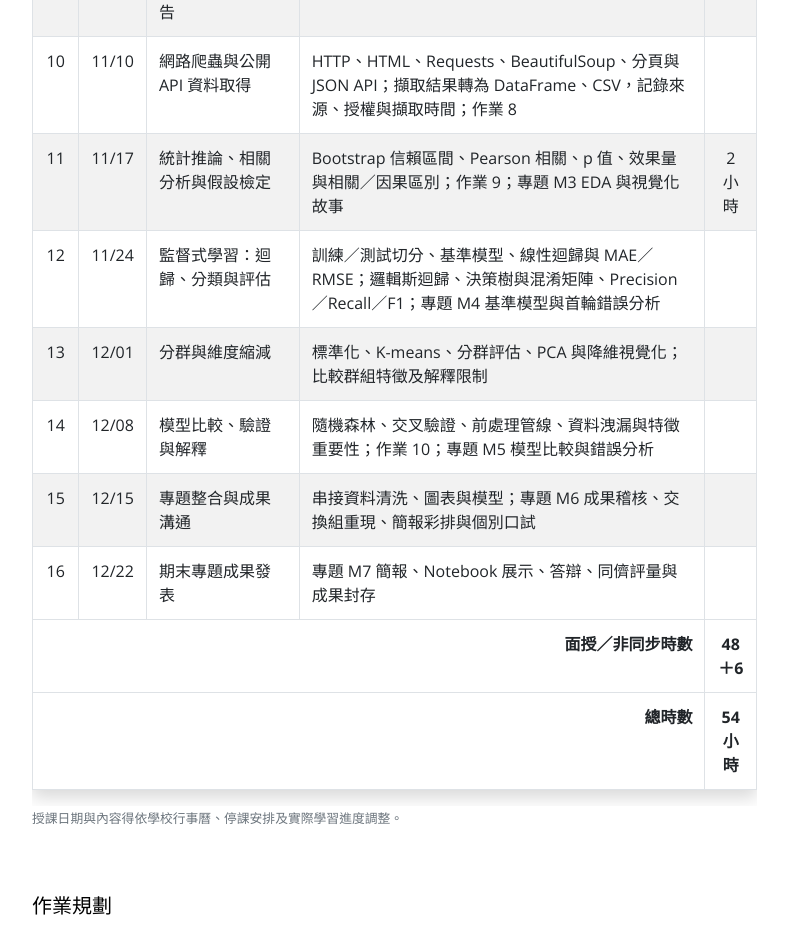
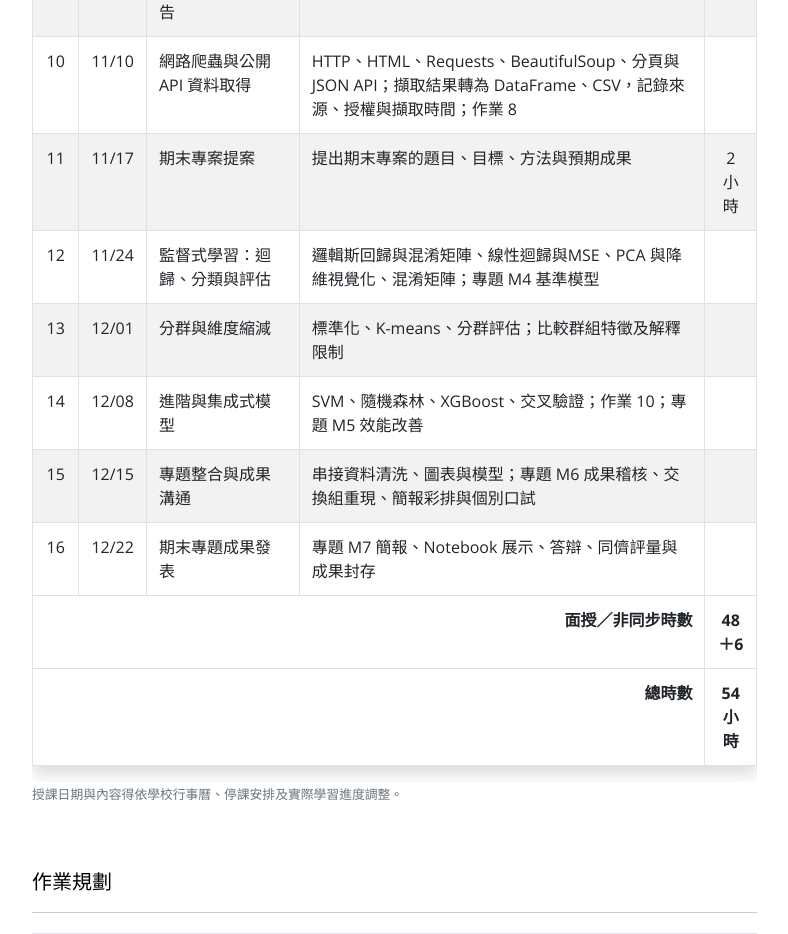
Before and after one commit to swguo/swguo.github.io, a plain HTML site: page course/1151/DS.html in a window 1280 px wide. Shown: the part 3240-4174 px from the top of the page, without its empty margins (388-1176 px from the left). Drawn offline with nearby package versions, Linux system fonts and the light colour scheme.

Commit message:
docs(course): update 1151 data science schedule
Co-authored-by: Copilot <223556219+Copilot@users.noreply.github.com>

```diff
--- a/course/1151/DS.html
+++ b/course/1151/DS.html
@@ -122,10 +122,10 @@
             <tr><td class="text-center">8</td><td>10/27</td><td>探索式資料分析（EDA）全流程</td><td>問題定義 → 資料讀取與概況 → 品質診斷與清洗 → 單變量／雙變量／多變量分析 → 分組比較與關係探索 → 圖表敘事、發現、限制與後續假設；作業 7；專題 M2 可重現資料管線</td><td></td></tr>
             <tr><td class="text-center">9</td><td>11/03</td><td>期中評量：從原始資料到 EDA 報告</td><td>Python、NumPy、Pandas 概念筆試；問題導向的讀取、清洗、彙總、視覺化與結果解釋整合實作</td><td></td></tr>
             <tr><td class="text-center">10</td><td>11/10</td><td>網路爬蟲與公開 API 資料取得</td><td>HTTP、HTML、Requests、BeautifulSoup、分頁與 JSON API；擷取結果轉為 DataFrame、CSV，記錄來源、授權與擷取時間；作業 8</td><td></td></tr>
-            <tr><td class="text-center">11</td><td>11/17</td><td>統計推論、相關分析與假設檢定</td><td>Bootstrap 信賴區間、Pearson 相關、p 值、效果量與相關／因果區別；作業 9；專題 M3 EDA 與視覺化故事</td><td class="text-center">2 小時</td></tr>
-            <tr><td class="text-center">12</td><td>11/24</td><td>監督式學習：迴歸、分類與評估</td><td>訓練／測試切分、基準模型、線性迴歸與 MAE／RMSE；邏輯斯迴歸、決策樹與混淆矩陣、Precision／Recall／F1；專題 M4 基準模型與首輪錯誤分析</td><td></td></tr>
-            <tr><td class="text-center">13</td><td>12/01</td><td>分群與維度縮減</td><td>標準化、K-means、分群評估、PCA 與降維視覺化；比較群組特徵及解釋限制</td><td></td></tr>
-            <tr><td class="text-center">14</td><td>12/08</td><td>模型比較、驗證與解釋</td><td>隨機森林、交叉驗證、前處理管線、資料洩漏與特徵重要性；作業 10；專題 M5 模型比較與錯誤分析</td><td></td></tr>
+            <tr><td class="text-center">11</td><td>11/17</td><td>期末專案提案</td><td>提出期末專案的題目、目標、方法與預期成果</td><td class="text-center">2 小時</td></tr>
+            <tr><td class="text-center">12</td><td>11/24</td><td>監督式學習：迴歸、分類與評估</td><td>邏輯斯回歸與混淆矩陣、線性迴歸與MSE、PCA 與降維視覺化、混淆矩陣；專題 M4 基準模型</td><td></td></tr>
+            <tr><td class="text-center">13</td><td>12/01</td><td>分群與維度縮減</td><td>標準化、K-means、分群評估；比較群組特徵及解釋限制</td><td></td></tr>
+            <tr><td class="text-center">14</td><td>12/08</td><td>進階與集成式模型</td><td>SVM、隨機森林、XGBoost、交叉驗證；作業 10；專題 M5 效能改善</td><td></td></tr>
             <tr><td class="text-center">15</td><td>12/15</td><td>專題整合與成果溝通</td><td>串接資料清洗、圖表與模型；專題 M6 成果稽核、交換組重現、簡報彩排與個別口試</td><td></td></tr>
             <tr><td class="text-center">16</td><td>12/22</td><td>期末專題成果發表</td><td>專題 M7 簡報、Notebook 展示、答辯、同儕評量與成果封存</td><td></td></tr>
           </tbody>
```
